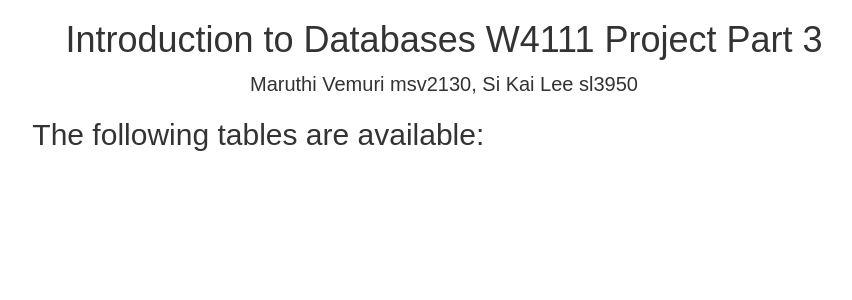
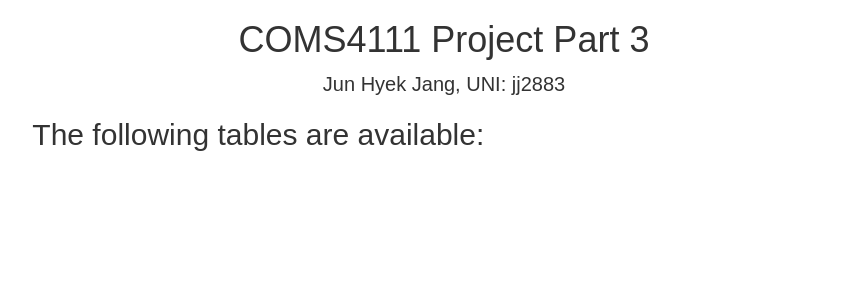
Before and after one commit to jj2883/db_proj1, a Flask app: template templates/index.html in a window 1280 px wide. Shown: the top 300 px of the page, without its empty margins (196-1048 px from the left). Run offline with Flask 2, Linux system fonts and the light colour scheme; the template is opened without the code that fills it, so the values that code supplies are empty; some libraries are stand-ins or nearby versions.

Commit message:
Add files via upload

```diff
--- a/templates/layout.html
+++ b/templates/layout.html
@@ -1,7 +1,7 @@
 <html>
 
 <head>
-  <title>W4111 Project</title>
+  <title>COMS4111 Intro to Database</title>
   <meta charset="utf-8">
   <meta name="viewport" content="width=device-width, initial-scale=1">
   <link rel="stylesheet" href="http://maxcdn.bootstrapcdn.com/bootstrap/3.3.6/css/bootstrap.min.css">
@@ -21,8 +21,8 @@
 <body>
   <div class="container-fluid text-center">
     <div class="row content">
-      <h1>Introduction to Databases W4111 Project Part 3</h1>
-      <div>Maruthi Vemuri msv2130, Si Kai Lee sl3950</div>
+      <h1>COMS4111 Project Part 3</h1>
+      <div>Jun Hyek Jang, UNI: jj2883</div>
       <div class="col-sm-2 sidenav"></div>
       <div class="col-sm-8 text-left">
         {% block content %}
```
